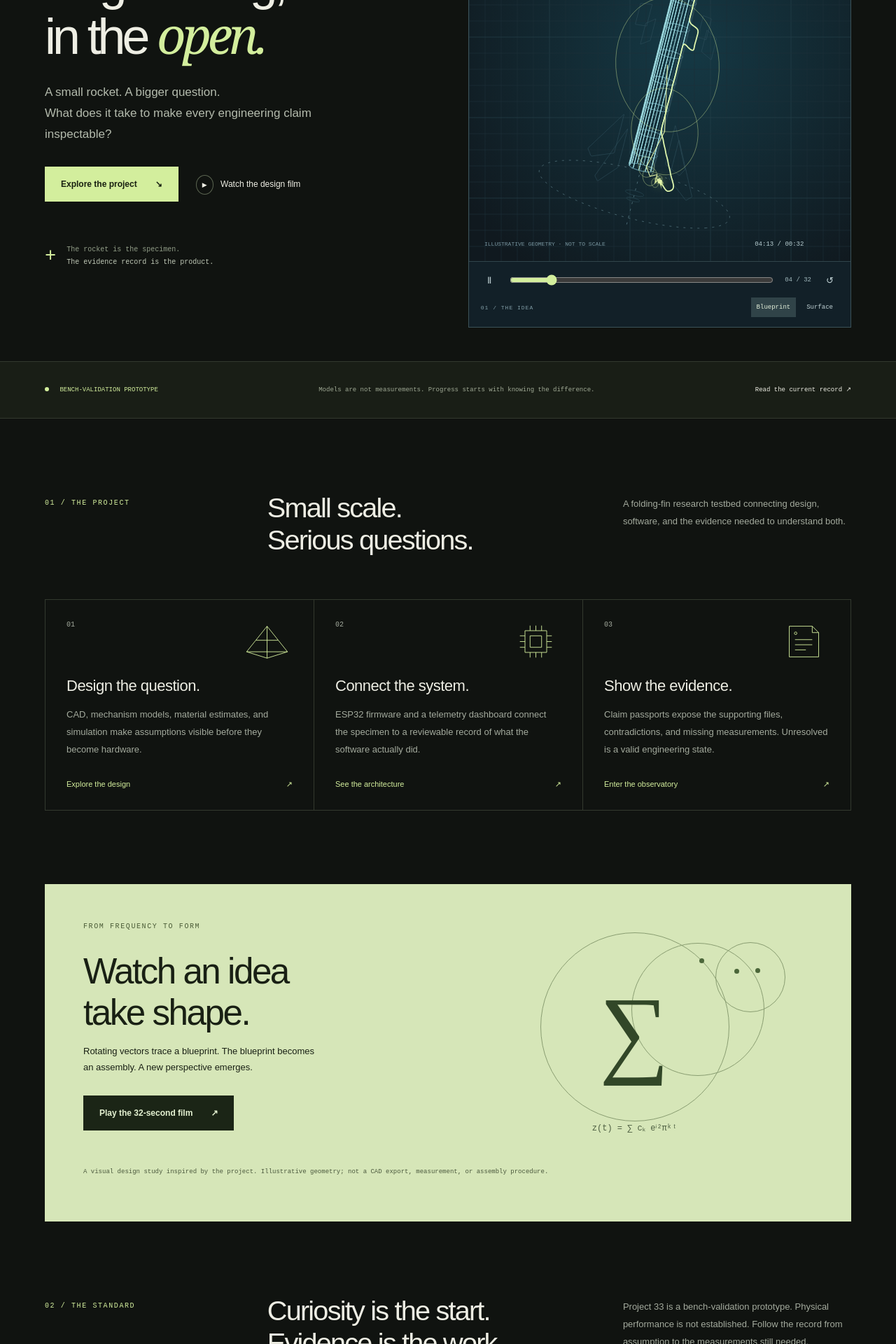
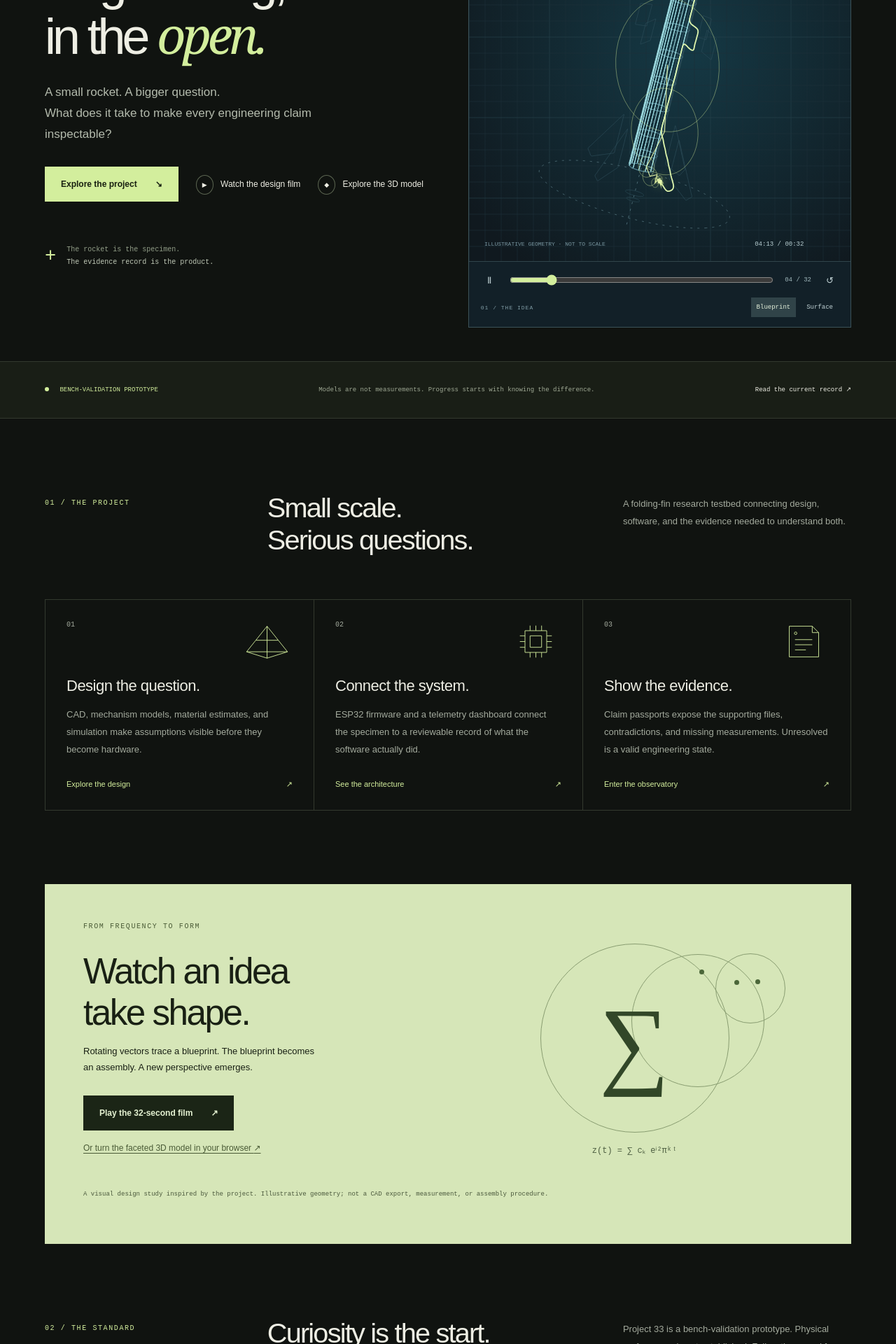
Before and after one commit to topherchris420/33, a Jekyll site: the page built from index.md, in a window 1280 px wide. Shown: the part 342-2262 px from the top of the page at 70% size. Built offline with Jekyll 4.4.1, drawn with Linux system fonts in a browser that asks for light colours.

Commit message:
Make the 3D model easy to find and visible on phones
Under 760 px the model page now puts the 3D view first and the info
panel below it, instead of the panel covering the model. The landing
page hero and film callout and the README now link to model.html.

Co-Authored-By: Claude Opus 5.5 <noreply@anthropic.com>
Claude-Session: https://claude.ai/code/session_01RBAqY4sFZRMcSW6FCCExXP

```diff
--- a/_layouts/landing.html
+++ b/_layouts/landing.html
@@ -64,6 +64,9 @@
             ><a class="text-link" href="{{ '/film.html' | relative_url }}"
               ><span class="play-icon" aria-hidden="true">▶</span> Watch the
               design film</a
+            ><a class="text-link" href="{{ '/model.html' | relative_url }}"
+              ><span class="play-icon" aria-hidden="true">◆</span> Explore the
+              3D model</a
             >
           </div>
           <div class="hero-note">
@@ -233,6 +236,10 @@
           <a class="button primary" href="{{ '/film.html' | relative_url }}"
             >Play the 32-second film <span aria-hidden="true">↗</span></a
           >
+          <a class="text-link model-link" href="{{ '/model.html' | relative_url }}"
+            >Or turn the faceted 3D model in your browser
+            <span aria-hidden="true">↗</span></a
+          >
         </div>
         <div class="formula-art" aria-hidden="true">
           <div class="orbit orbit-a"></div>
--- a/assets/marketing/site.css
+++ b/assets/marketing/site.css
@@ -413,6 +413,17 @@ h3 {
   font-size: 13px;
   line-height: 1.8;
   max-width: 330px;
+}
+.film-callout .model-link {
+  display: block;
+  width: fit-content;
+  margin-top: 18px;
+  color: #4a5b36;
+  text-decoration: underline;
+  text-underline-offset: 3px;
+}
+.film-callout .model-link:hover {
+  color: #192014;
 }
 .film-callout .button {
   background: #1b2516;
```
Also changed, not shown: model.html (+7 -1 lines), README.md, assets/model/three-d-stage.js.
